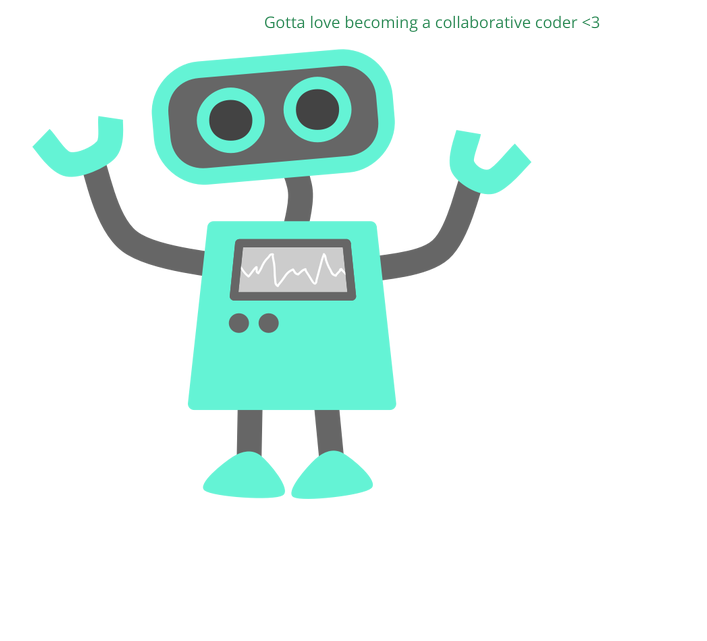
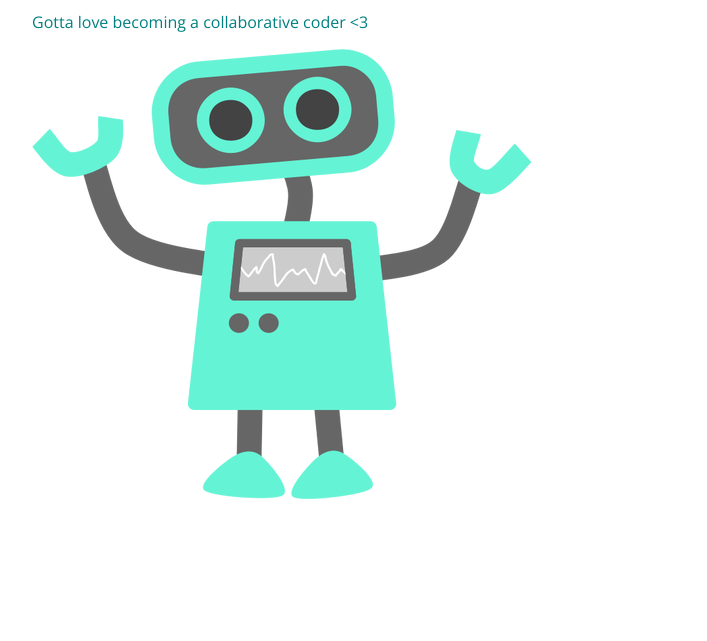
Before and after one commit to LolaTaylor1/105-project, a plain HTML site: page index.html in a window 1280 px wide. Shown: the part 159-800 px from the top of the page, without its empty margins (208-915 px from the left). Drawn offline with nearby package versions, Linux system fonts and the light colour scheme.

Commit message:
text align left and color to teal

```diff
--- a/css/style.css
+++ b/css/style.css
@@ -4,8 +4,8 @@ section {
 }
 section h1,
 section p {
-	text-align: center;
-	color: seagreen;
+	text-align: left;
+	color: teal;
 }
 section h1 {
 	font: 32px 'Open Sans';
```
